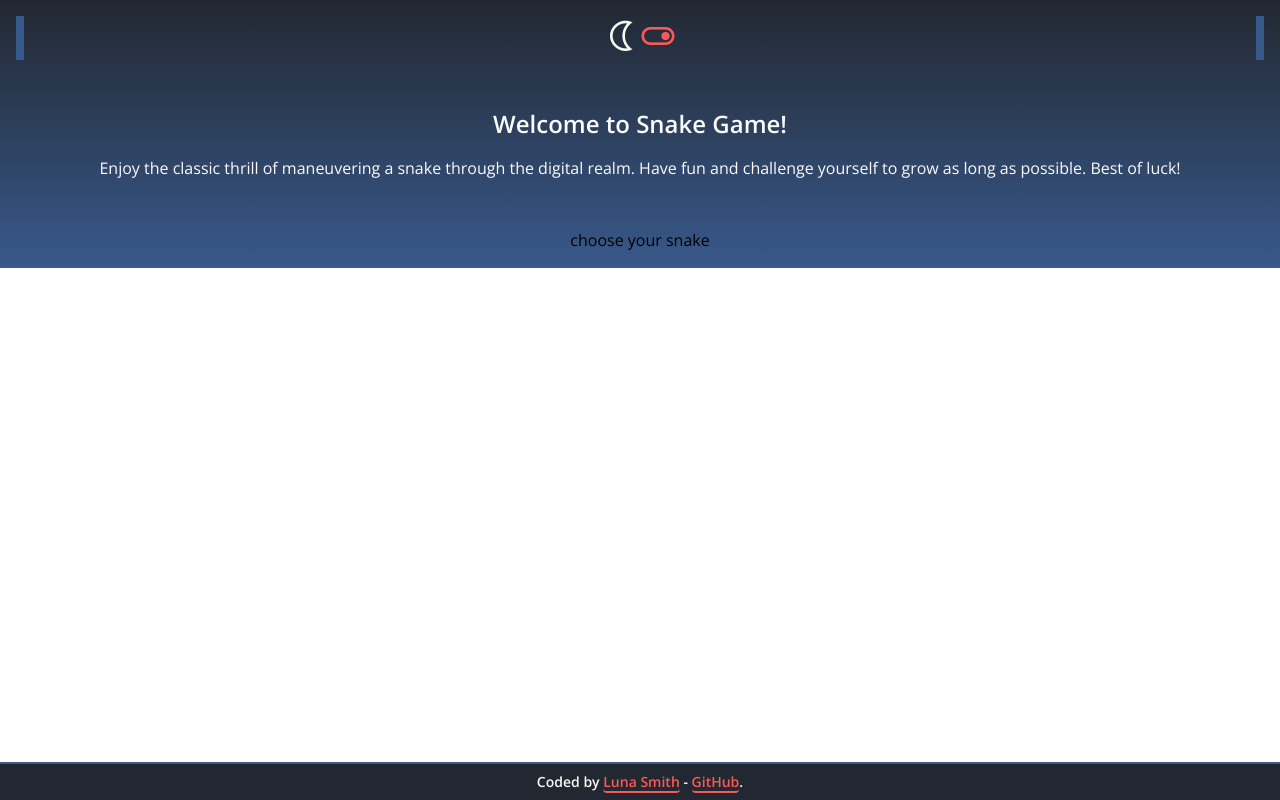
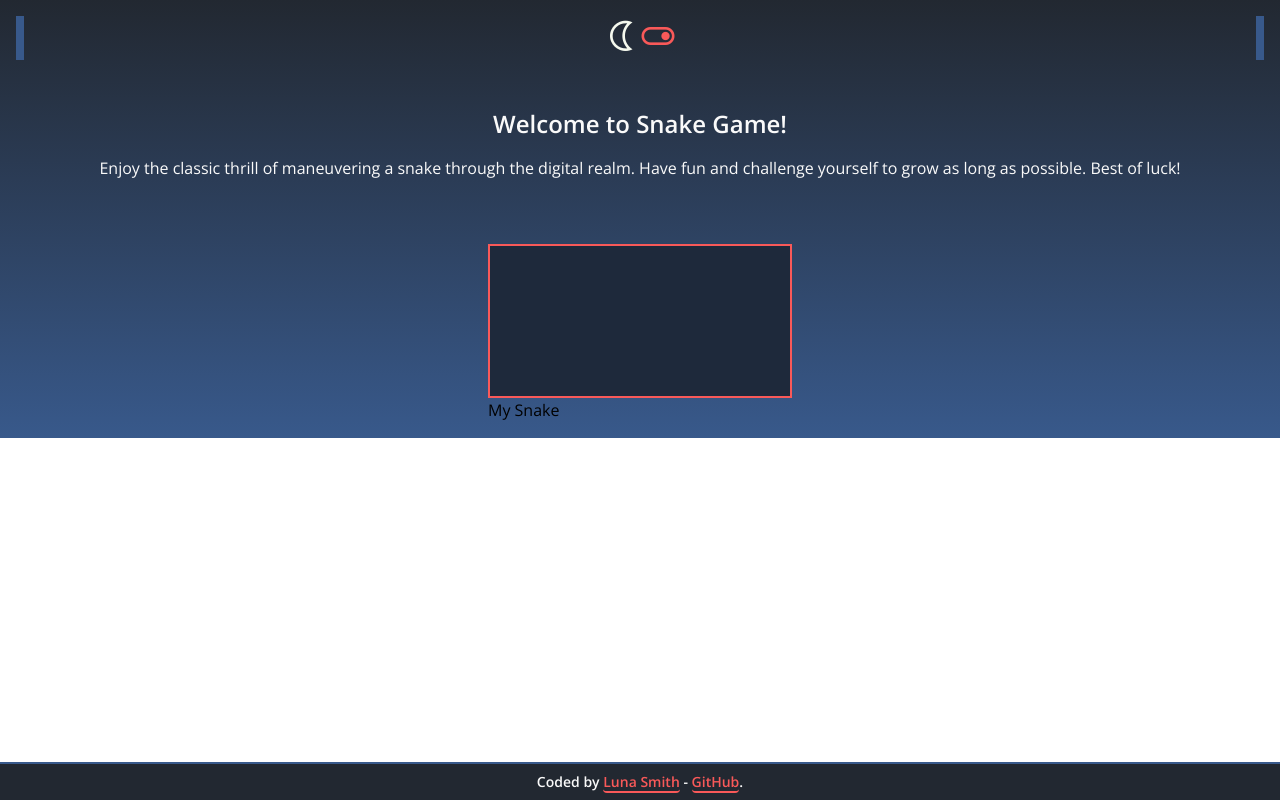
Before and after one commit to Lu-Smith/snake_game_vue_tailwindcss, a Vue app: page / in a window 1280 px wide. Built offline with nearby package versions, Linux system fonts and the light colour scheme.

Commit message:
Updated ChooseSnake

```diff
--- a/src/components/ChooseSnake.vue
+++ b/src/components/ChooseSnake.vue
@@ -1,3 +1,14 @@
 <template>
-    choose your snake
+    <div class="w-full h-full mt-4 flex justify-center items-center">
+        <canvas
+        :class="mode ? 'bg-red-100' : 'bg-slate-800'"
+        class="border-2 border-focusColor"
+        ref="gameCanvas"
+        ></canvas>
+    </div>
+    <button>My Snake</button>
 </template>
+
+<script lang="ts" setup>
+    defineProps(['mode']);
+</script>
```
